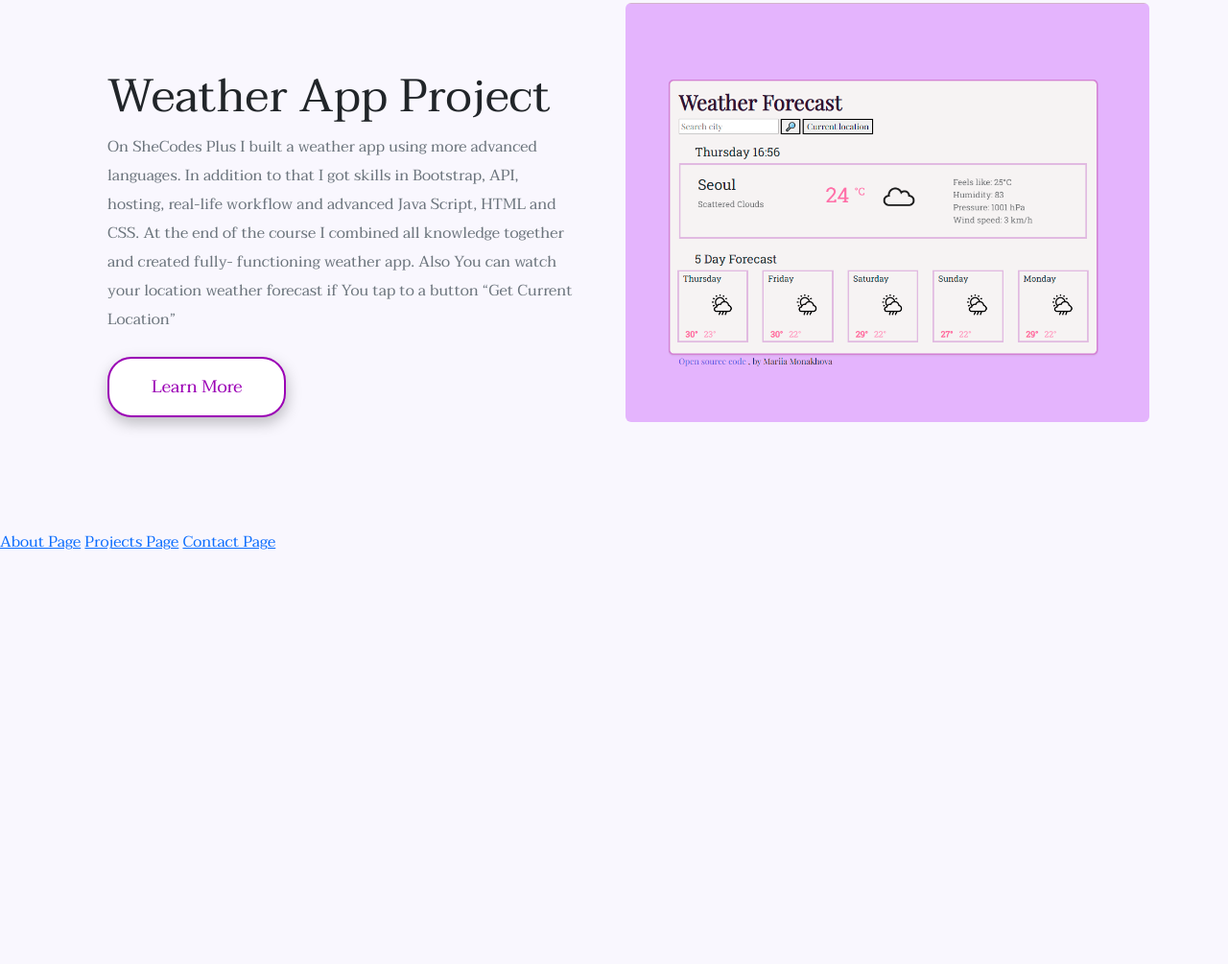
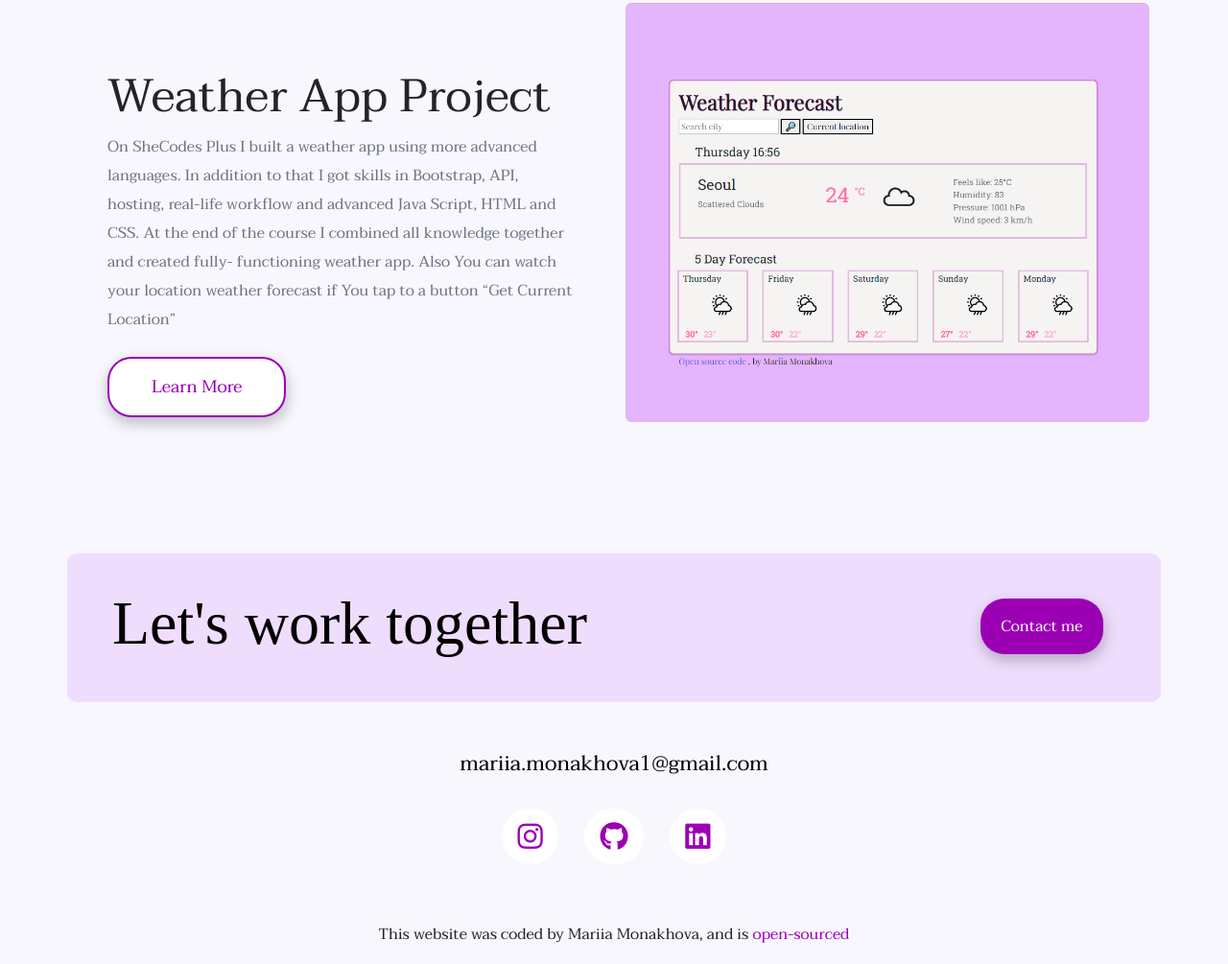
Before and after one commit to MariiaMonakhova/My-own-portfolio, a plain HTML site: page Index.html in a window 1280 px wide. Shown: the part 1440-2445 px from the top of the page at 96% size. Before the commit the page ends 2019 px from the top, so only its background shows below. Drawn offline with nearby package versions, Linux system fonts and the light colour scheme; a web font is replaced by a local one.

Commit message:
Created Footer Section

```diff
--- a/Index.html
+++ b/Index.html
@@ -61,7 +61,7 @@
     <p class="text-center m-5 join-text">Take a look on all of my projects</p>
     <div class="container">
       <div class="row mb-5">
-        <div class="col d-none d-lg-block">
+        <div class="col-md-6 mb-3">
           <img src="images/tennis.png" alt="tennis project" class="img-fluid" />
         </div>
         <div class="col">
@@ -90,10 +90,10 @@
               your location weather forecast if You tap to a button “Get Current
               Location”
             </p>
-            <a href="#" class="btn btn-primary">Learn More</a>
+            <a href="#" class="btn btn-primary mb-4">Learn More</a>
           </div>
         </div>
-        <div class="col d-none d-lg-block">
+        <div class="col-md-6 mb-5">
           <img
             src="images/weather.png"
             alt="tennis project"
@@ -101,9 +101,42 @@
           />
         </div>
       </div>
+      <footer>
+        <div class="contact-box mb-5">
+          <div class="row">
+            <div class="col-md-10">
+              <h1>Let's work together</h1>
+            </div>
+            <div class="col-md-2">
+              <a href="" class="btn btn-branding main-page-button"
+                >Contact me</a
+              >
+            </div>
+          </div>
+        </div>
+        <div class="mail">
+          <a href="mailto:mariia.monakhova1@gmail.com" class="email-link"
+            >mariia.monakhova1@gmail.com</a
+          >
+        </div>
+        <div class="icons">
+          <a href="https://www.instagram.com/ma_mamariia/"
+            ><i class="fa-brands fa-instagram"></i
+          ></a>
+          <a href="https://github.com/MariiaMonakhova"
+            ><i class="fa-brands fa-github"></i
+          ></a>
+          <a href="https://www.linkedin.com/in/mariia-monakhova-3b05bb238/"
+            ><i class="fa-brands fa-linkedin"></i
+          ></a>
+        </div>
+        <p class="text-center mt-5 mb-3">
+          This website was coded by Mariia Monakhova, and is
+          <a href="https://github.com/MariiaMonakhova/My-own-portfolio"
+            >open-sourced</a
+          >
+        </p>
+      </footer>
     </div>
-    <a href="about.html">About Page</a>
-    <a href="projects.html">Projects Page</a>
-    <a href="contact.html">Contact Page</a>
   </body>
 </html>
--- a/src/styles.css
+++ b/src/styles.css
@@ -114,7 +114,7 @@ img {
 nav li {
   display: inline;
   list-style: none;
-  margin-left: 10px;
+  margin-left: 20px;
 }
 nav ul {
   padding: 0;
@@ -127,6 +127,7 @@ nav ul {
 }
 nav img {
   border-radius: 0;
+  margin-top: 3px;
 }
 nav {
   background-color: #e9ceff;
@@ -143,6 +144,50 @@ nav a:hover {
 }
 .fs-1 {
   margin: 10px 0 0;
+}
+
+.email-link {
+  text-decoration: none;
+  color: black;
+  font-size: 22px;
+}
+.mail {
+  text-align: center;
+}
+.icons {
+  text-align: center;
+  font-size: 30px;
+  margin-top: 20px;
+  margin-bottom: 20px;
+}
+.icons i {
+  margin: 10px;
+  color: var(--primary-color);
+  background-color: white;
+  padding: 14px 16px;
+  border-radius: 30px;
+}
+footer p a {
+  color: var(--primary-color);
+  text-decoration: none;
+}
+footer p a:hover {
+  color: rgb(175, 175, 255);
+}
+
+footer h1 {
+  font-size: 64px;
+}
+footer .row {
+  padding: 35px;
+  background: var(--background-color);
+  border-radius: 10px;
+}
+footer .col-md-2 {
+  text-align: center;
+}
+.col-md-2 a {
+  margin-top: 12px;
 }
 
 @media (max-width: 900px) {
@@ -193,4 +238,25 @@ nav a:hover {
   nav a {
     font-size: 16px;
   }
+  .email-link {
+    font-size: 18px;
+  }
+  .icons {
+    font-size: 26px;
+  }
+  footer h1 {
+    font-size: 40px;
+    margin-top: 20px;
+  }
+  footer .row {
+    padding: 10px;
+  }
+  footer .col-md-2 a {
+    padding: 10px;
+  }
 }
+@media (max-width: 767px) {
+  footer h1 {
+    text-align: center;
+  }
+}
```
